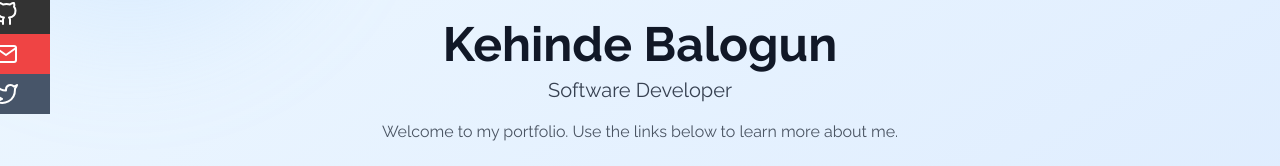
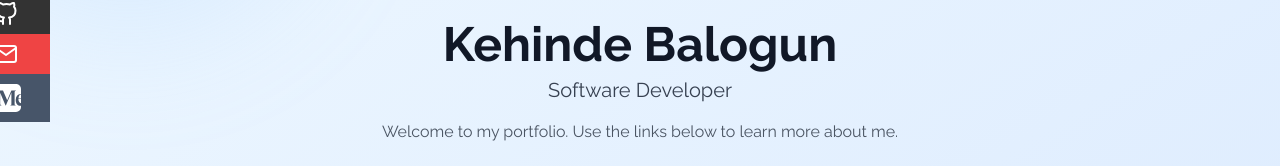
Before and after one commit to Kehinde13/Portfolio, a React (Vite) app: page / in a window 1280 px wide. Shown: the part 286-452 px from the top of the page. Built offline with nearby package versions, Linux system fonts and the light colour scheme.

Commit message:
add link to medium

```diff
--- a/package.json
+++ b/package.json
@@ -10,6 +10,8 @@
     "preview": "vite preview"
   },
   "dependencies": {
+    "@fortawesome/free-brands-svg-icons": "^7.0.0",
+    "@fortawesome/react-fontawesome": "^0.2.3",
     "framer-motion": "^12.23.6",
     "prop-types": "^15.8.1",
     "react": "^18.2.0",
--- a/src/components/NavBar.jsx
+++ b/src/components/NavBar.jsx
@@ -1,8 +1,10 @@
 import { useState } from "react";
-import { GitHub, Linkedin, Mail, Menu, Twitter, XSquare } from "react-feather";
+import { GitHub, Linkedin, Mail, Menu, XSquare } from "react-feather";
 import logo from "../assets/LOGO.png";
 import { Link } from 'react-router-dom';
 import ThemeToggle from "./themeToggle";
+import { FontAwesomeIcon } from '@fortawesome/react-fontawesome';
+import { faMedium } from '@fortawesome/free-brands-svg-icons';
 
 function NavBar() {
   const [nav, setNav] = useState(false);
@@ -65,7 +67,7 @@ function NavBar() {
           </li>
           <li className="w-[150px] py-2 ml-[-100px] hover:ml-[-10px] duration-300 bg-slate-600 text-white">
             <a href="http://twitter.com/kehny_" className="flex justify-between items-center px-4" target="_blank" rel="noreferrer">
-              Twitter <Twitter />
+              Medium {" "}<FontAwesomeIcon icon={faMedium} size="2x" />
             </a>
           </li>
         </ul>
@@ -76,7 +78,7 @@ function NavBar() {
         <a href="https://github.com/Kehinde13" target="_blank" rel="noopener noreferrer"><GitHub /></a>
         <a href="https://www.linkedin.com/in/kehinde-balogun-raheem" target="_blank" rel="noopener noreferrer"><Linkedin /></a>
         <a href="mailto:balogunkehinde3@gmail.com" target="_blank" rel="noopener noreferrer"><Mail /></a>
-        <a href="https://twitter.com/kehny_" target="_blank" rel="noopener noreferrer"><Twitter /></a>
+        <a href="https://medium.com/@balogunkehinde3" target="_blank" rel="noopener noreferrer"><FontAwesomeIcon icon={faMedium} size="lg" /></a>
       </div>
     </div>
   );
```
Also changed, not shown: 1 other file (tests, documents, lock files or other folders).
